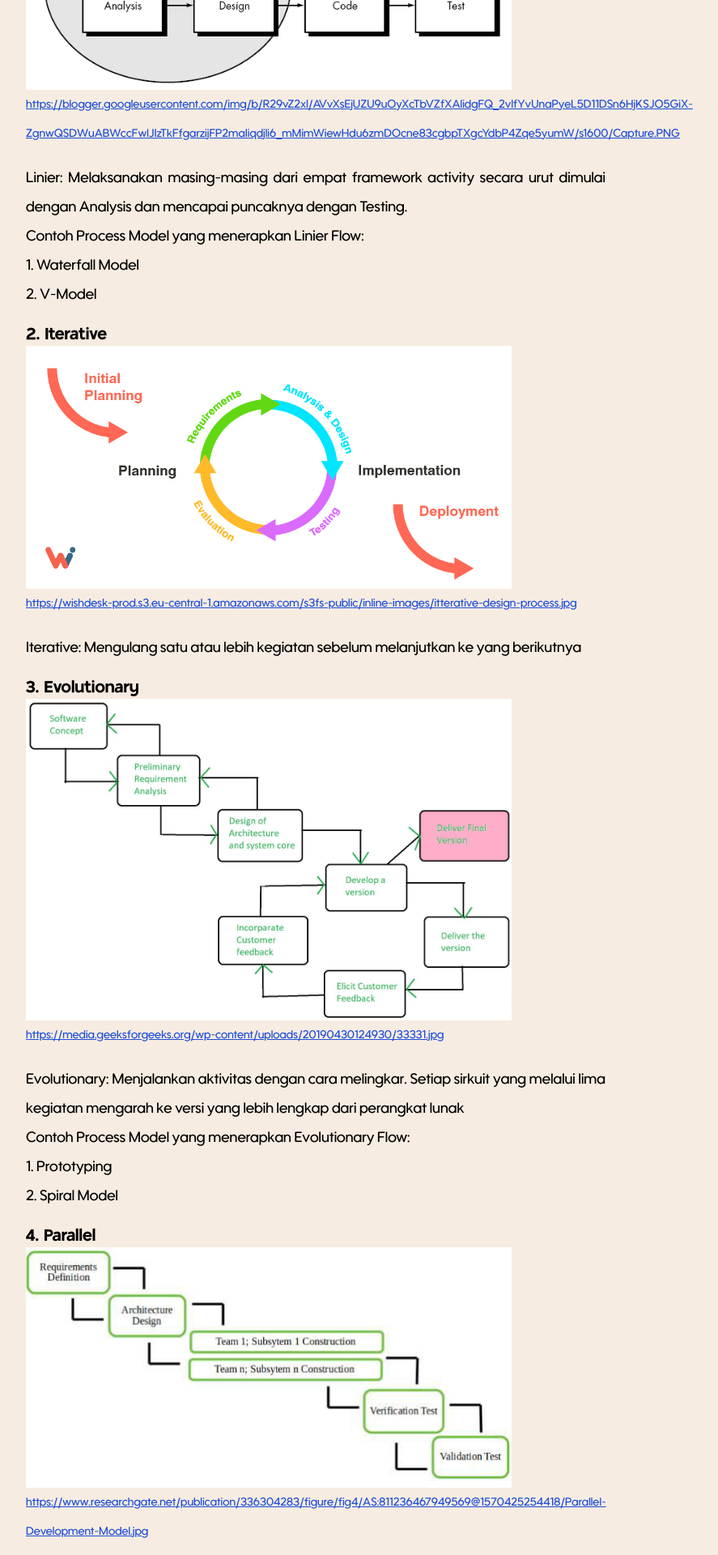
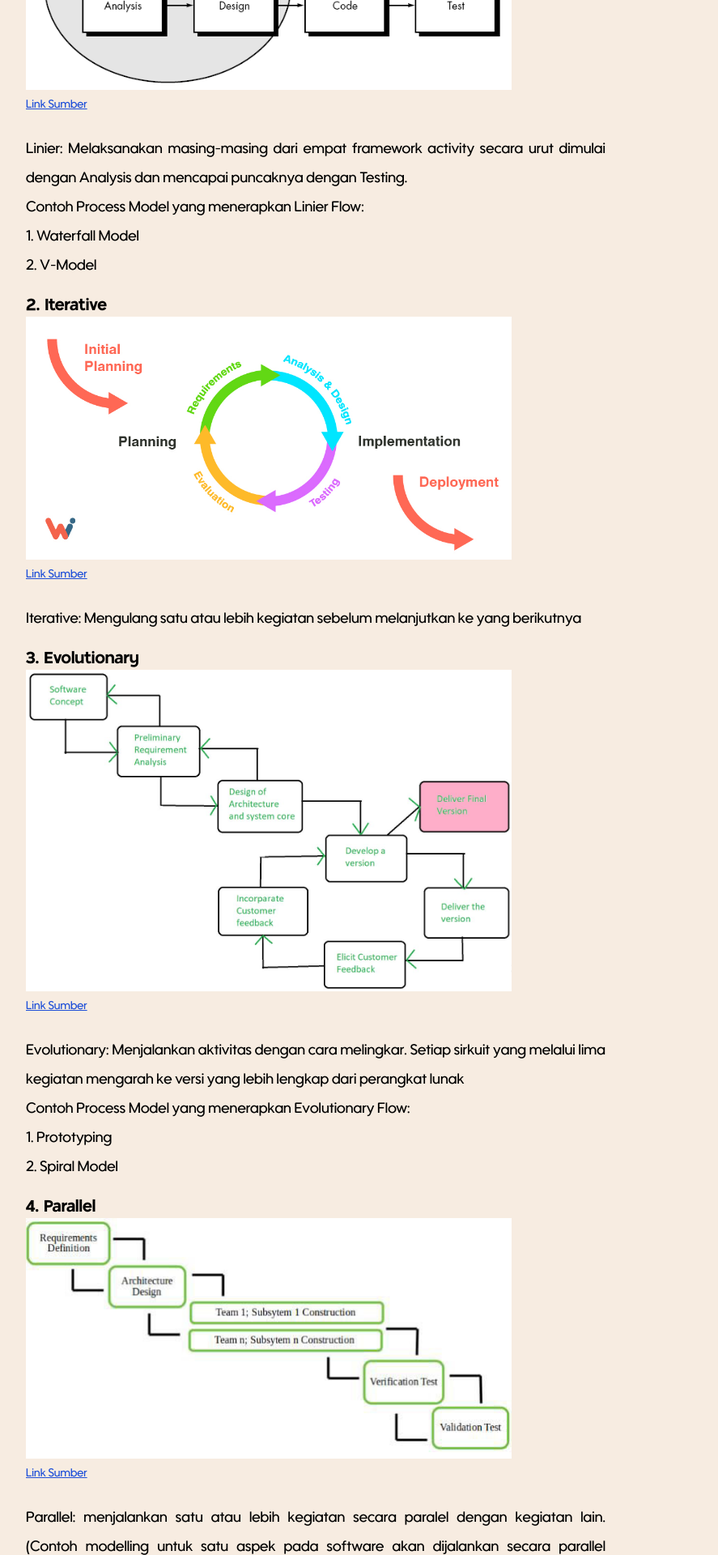
Before and after one commit to nmFaizz/kode-kreasi, a Next.js app: page /materi/ppl in a window 1280 px wide. Shown: the part 1220-3140 px from the top of the page at 81% size, without its empty margins (250-1137 px from the left). Built offline with nearby package versions, Linux system fonts and the light colour scheme.

Commit message:
fix: overflow

```diff
--- a/src/app/components/Quiz.tsx
+++ b/src/app/components/Quiz.tsx
@@ -52,7 +52,7 @@ export default function QuizPage({
 
     return (
         <div className="h-[640px] flex justify-center mt-10 items-center p-4">
-            <div className="w-full max-w-4xl rounded-lg flex flex-col p-6">
+            <div className="w-full max-w-4xl rounded-lg flex flex-col p-4">
                 <div className="flex flex-col lg:flex-row gap-10 lg:gap-[160px] items-center mb-6">
                     <div className="flex flex-col lg:border-r-2 lg:border-white-dark justify-center p-4 lg:p-10">
                         <span className="text-gray-600 font-mono text-lg lg:text-xl">
@@ -61,7 +61,7 @@ export default function QuizPage({
                         <h1 className="text-2xl lg:text-4xl text-gray-800 mb-6 text-center lg:text-left">
                             {question.title}
                         </h1>
-                        <div className="flex justify-center w-[400px] h-[250px]  lg:justify-start">
+                        <div className="flex justify-center max-w-[400px] h-[250px]  lg:justify-start">
                             {isImageAvailable && (<motion.img
                                 src={image}
                                 alt="question image"
--- a/src/app/materi/ppl/page.tsx
+++ b/src/app/materi/ppl/page.tsx
@@ -39,7 +39,7 @@ export default function PplPage() {
                     width={600}
                     height={400}
                 />
-                <a href="https://blogger.googleusercontent.com/img/b/R29vZ2xl/AVvXsEjUZU9uOyXcTbVZfXAlidgFQ_2vlfYvUnaPyeL5D11DSn6HjKSJO5GiX-ZgnwQSDWuABWccFwlJIzTkFfgarzijFP2maIiqdjli6_mMimWiewHdu6zmDOcne83cgbpTXgcYdbP4Zqe5yumW/s1600/Capture.PNG" className="text-left text-sm text-blue-700 underline">https://blogger.googleusercontent.com/img/b/R29vZ2xl/AVvXsEjUZU9uOyXcTbVZfXAlidgFQ_2vlfYvUnaPyeL5D11DSn6HjKSJO5GiX-ZgnwQSDWuABWccFwlJIzTkFfgarzijFP2maIiqdjli6_mMimWiewHdu6zmDOcne83cgbpTXgcYdbP4Zqe5yumW/s1600/Capture.PNG</a>
+                <a href="https://blogger.googleusercontent.com/img/b/R29vZ2xl/AVvXsEjUZU9uOyXcTbVZfXAlidgFQ_2vlfYvUnaPyeL5D11DSn6HjKSJO5GiX-ZgnwQSDWuABWccFwlJIzTkFfgarzijFP2maIiqdjli6_mMimWiewHdu6zmDOcne83cgbpTXgcYdbP4Zqe5yumW/s1600/Capture.PNG" className="text-left text-sm text-blue-700 underline">Link Sumber</a>
                 <p className="mt-5">Linier: Melaksanakan masing-masing dari empat framework activity secara urut dimulai dengan Analysis dan mencapai puncaknya dengan Testing.
                 </p>
                 <p>Contoh Process Model yang menerapkan Linier Flow:</p>
@@ -54,7 +54,7 @@ export default function PplPage() {
                     width={600}
                     height={400}
                 />
-                <a href="https://wishdesk-prod.s3.eu-central-1.amazonaws.com/s3fs-public/inline-images/itterative-design-process.jpg" className="text-left text-sm text-blue-700 underline">https://wishdesk-prod.s3.eu-central-1.amazonaws.com/s3fs-public/inline-images/itterative-design-process.jpg</a>
+                <a href="https://wishdesk-prod.s3.eu-central-1.amazonaws.com/s3fs-public/inline-images/itterative-design-process.jpg" className="text-left text-sm text-blue-700 underline">Link Sumber</a>
                 <p className="mt-5">Iterative: Mengulang satu atau lebih kegiatan sebelum melanjutkan ke yang berikutnya</p>
 
                 <h2 className="font-semibold font-tango text-xl mt-4">3. Evolutionary</h2>
@@ -63,7 +63,7 @@ export default function PplPage() {
                     width={600}
                     height={400}
                 />
-                <a href="https://media.geeksforgeeks.org/wp-content/uploads/20190430124930/33331.jpg" className="text-left text-sm text-blue-700 underline">https://media.geeksforgeeks.org/wp-content/uploads/20190430124930/33331.jpg</a>
+                <a href="https://media.geeksforgeeks.org/wp-content/uploads/20190430124930/33331.jpg" className="text-left text-sm text-blue-700 underline">Link Sumber</a>
                 <p className="mt-5">Evolutionary: Menjalankan aktivitas dengan cara melingkar. Setiap sirkuit yang melalui lima kegiatan mengarah ke versi yang lebih lengkap dari perangkat lunak</p>
                 <p>Contoh Process Model yang menerapkan Evolutionary Flow:</p>
                 <ul>
@@ -77,7 +77,7 @@ export default function PplPage() {
                     width={600}
                     height={400}
                 />
-                <a href="https://www.researchgate.net/publication/336304283/figure/fig4/AS:811236467949569@1570425254418/Parallel-Development-Model.jpg" className="text-left text-sm text-blue-700 underline">https://www.researchgate.net/publication/336304283/figure/fig4/AS:811236467949569@1570425254418/Parallel-Development-Model.jpg</a>
+                <a href="https://www.researchgate.net/publication/336304283/figure/fig4/AS:811236467949569@1570425254418/Parallel-Development-Model.jpg" className="text-left text-sm text-blue-700 underline">Link Sumber</a>
                 <p className="mt-5">Parallel: menjalankan satu atau lebih kegiatan secara paralel dengan kegiatan lain. (Contoh modelling untuk satu aspek pada software akan dijalankan secara parallel dengan construction aspek lain pada software)</p>
 
             </div>
--- a/src/app/materi/sisdig/page.tsx
+++ b/src/app/materi/sisdig/page.tsx
@@ -11,8 +11,8 @@ export default function SisdigPage() {
     return(
         <>
         <div className="px-4 mx-auto max-w-[748px]">
-                    <Back href="/materi"/>
-                    <h1 className="font-bold font-tango text-center text-4xl mt-7">Pengantar Sistem Digital</h1>
+            <Back href="/materi"/>
+            <h1 className="font-bold font-tango text-center text-4xl mt-7">Pengantar Sistem Digital</h1>
             <div className="font-utendo text-lg text-justify leading-loose">
                 <p className="mt-5">Sistem Digital adalah dasar dari teknologi modern yang kita gunakan
                     sehari-hari. Materi ini mencakup konsep logika digital serta desain
@@ -76,7 +76,7 @@ export default function SisdigPage() {
                     className="mx-auto"
                 />
                 <p className="text-center text-sm">Tabel Bilangan Heksadesimal</p>
-                <p className="text-center text-sm text-blue-700 underline">https://encrypted-tbn0.gstatic.com/images?q=tbn:ANd9GcQQsrPeDOZL85JnGTxgS8bBamPyG2IiS9XRgQ&s</p>
+                <a href='https://encrypted-tbn0.gstatic.com/images?q=tbn:ANd9GcQQsrPeDOZL85JnGTxgS8bBamPyG2IiS9XRgQ&s' className="text-center text-sm text-blue-700 underline text-wrap">Link Sumber</a>
             </div>
         </div>
         </>
```
